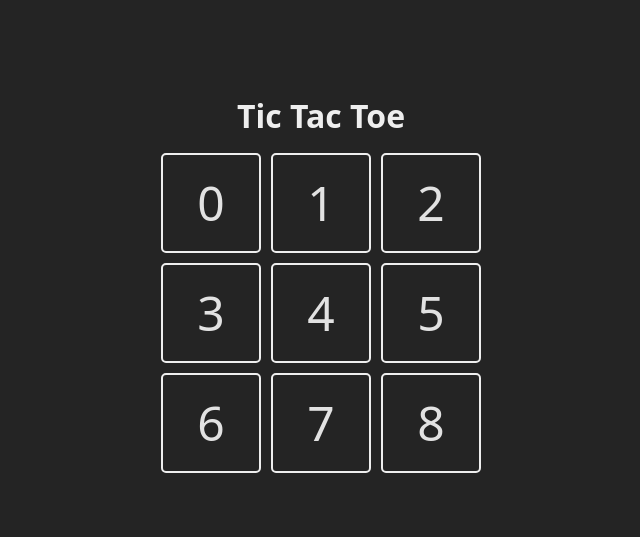
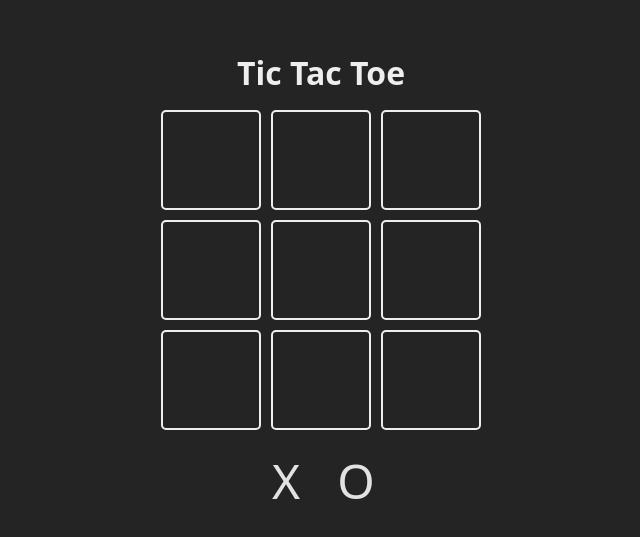
Before and after one commit to Espadv69/React_Beginner, a React (Vite) app in the folder 02-tic-tac-toe/: page / in a window 1280 px wide. Shown: the part 117-654 px from the top of the page, without its empty margins (319-959 px from the left). Built offline with nearby package versions, Linux system fonts and the light colour scheme.

Commit message:
Update: - add turn state management and display for player symbols in App component

```diff
--- a/02-tic-tac-toe/src/components/App.jsx
+++ b/02-tic-tac-toe/src/components/App.jsx
@@ -15,6 +15,9 @@ const Square = ({ children, updateBoard, index }) => {
 
 function App() {
   const [board, setBoard] = useState(Array(9).fill(null))
+  console.log(board)
+
+  const [turn, setTurn] = useState(TURNS.X)
 
   return (
     <main className="board">
@@ -27,11 +30,16 @@ function App() {
               <Square
                 key={index}
                 index={index}>
-                {index}
+                {board[index]}
               </Square>
             )
           })
         }
+      </section>
+
+      <section className='turn'>
+        <Square>{TURNS.X}</Square>
+        <Square>{TURNS.O}</Square>
       </section>
     </main>
   )
```
